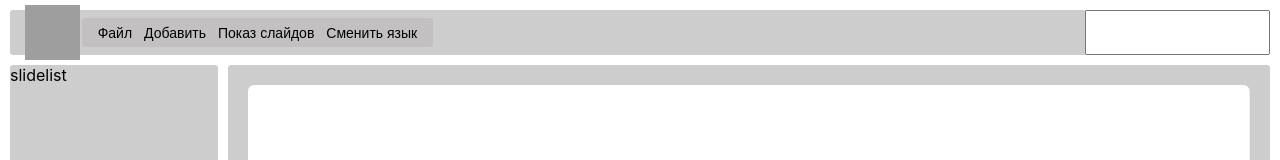
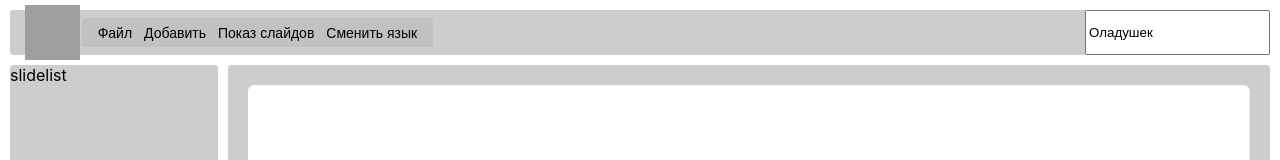
Before and after one commit to pklgn/project-os, a React (Create React App) app: page / in a window 1280 px wide. Shown: the top 160 px of the page. Built offline with nearby package versions, Linux system fonts and the light colour scheme; grey boxes are pictures that could not be loaded.

Commit message:
фича: редакс

```diff
--- a/src/components/AppTop/AppTop.module.css
+++ b/src/components/AppTop/AppTop.module.css
@@ -17,3 +17,7 @@
   border-radius: 50%;
   background-color: black;
 }
+
+.input {
+  grid-area: presentation-name-input-field;
+}
--- a/src/components/AppTop/AppTop.tsx
+++ b/src/components/AppTop/AppTop.tsx
@@ -1,18 +1,58 @@
+import { BaseSyntheticEvent, useEffect, useState } from 'react';
+import { connect } from 'react-redux';
+import { Editor } from '../../model/types';
+import { changePresentationTitle } from '../../redux/actions';
+import { store } from '../../redux/store';
 import { AdaptiveInputField } from '../common/AdaptiveInputField/AdaptiveInputField';
 import { AppLogoSVG } from '../common/icons/AppLogo';
 import { ToolBar } from '../common/ToolBar/ToolBar';
 import styles from './AppTop.module.css';
 
 export function AppTop(): JSX.Element {
+
+    const [presentationTitle, setPresentationTitle] = useState('');
+
+    useEffect(() => {
+        setPresentationTitle(store.getState().presentation.name);
+    });
+
+    const onChangeHandler = (event: BaseSyntheticEvent) => {
+        mapDispatchToProps(store.dispatch, event.target.value).changePresentationTitle();
+        setPresentationTitle(store.getState().presentation.name);
+    }
+    const onClickHandler = (_: BaseSyntheticEvent) => {
+        console.log(store.getState().presentation.name);
+    }
+
     return (
         <div
             className={styles['top-bar']}
+            onClick={onClickHandler}
         >
             <div className={styles["logo-container"]}>
                 <AppLogoSVG width={55} height={55} type={'default'} />
             </div>
-            <AdaptiveInputField />
+            <input
+                className={styles.input}
+                type="text"
+                value={presentationTitle}
+                onChange={onChangeHandler}
+            />
             <ToolBar />
         </div>
     );
 }
+
+function mapStateToProps(state: Editor) {
+    return {
+        name: state.presentation.name
+    }
+};
+
+const mapDispatchToProps = (dispatch: any, title: string) => {
+    return {
+        changePresentationTitle: () => dispatch(changePresentationTitle(title))
+    }
+}
+
+export default connect(mapStateToProps, mapDispatchToProps)(AppTop);
--- a/src/index.tsx
+++ b/src/index.tsx
@@ -1,12 +1,16 @@
 import ReactDOM from 'react-dom';
 import './index.css';
+
+import { Provider } from 'react-redux';
+import { store } from './redux/store';
+
 import App from './App';
-import reportWebVitals from './reportWebVitals';
-import { Provider } from 'react-redux';
 
 const rootElement: HTMLElement | null = document.getElementById('root');
 
 ReactDOM.render(
-    <App />,
+  <Provider store={store}>
+    <App />
+  </Provider>,
   rootElement
 );
--- /dev/null
+++ b/src/redux/actions.tsx
@@ -0,0 +1,13 @@
+export type Actions = TitleAction;
+
+type TitleAction = {
+    type: 'CHANGE_PRESENTATION_TITLE',
+    title: string
+}
+
+export function changePresentationTitle(title: string): TitleAction {
+    return {
+        type: 'CHANGE_PRESENTATION_TITLE',
+        title
+    }
+}
--- /dev/null
+++ b/src/redux/reducers.tsx
@@ -0,0 +1,20 @@
+import { Editor } from "../model/types";
+import { Actions } from "./actions"
+
+export const editorReducers = (editor: any, action: Actions) => {
+    return {
+        ...editor,
+        presentation: {
+            ...editor.presentation,
+            name: title(editor.presentation.name, action)
+        }
+    };
+}
+
+const title = (editor: string = '', action: Actions) => {
+    if (action.type === 'CHANGE_PRESENTATION_TITLE') {
+        return action.title
+    } else {
+        return editor
+    }
+}
--- /dev/null
+++ b/src/redux/store.tsx
@@ -0,0 +1,8 @@
+import { createStore } from 'redux';
+import { initEditor } from '../model/initModelActions';
+import { Editor } from '../model/types';
+import { editorReducers } from './reducers';
+
+const editor: Editor = initEditor();
+
+export let store = createStore(editorReducers, editor);
```
